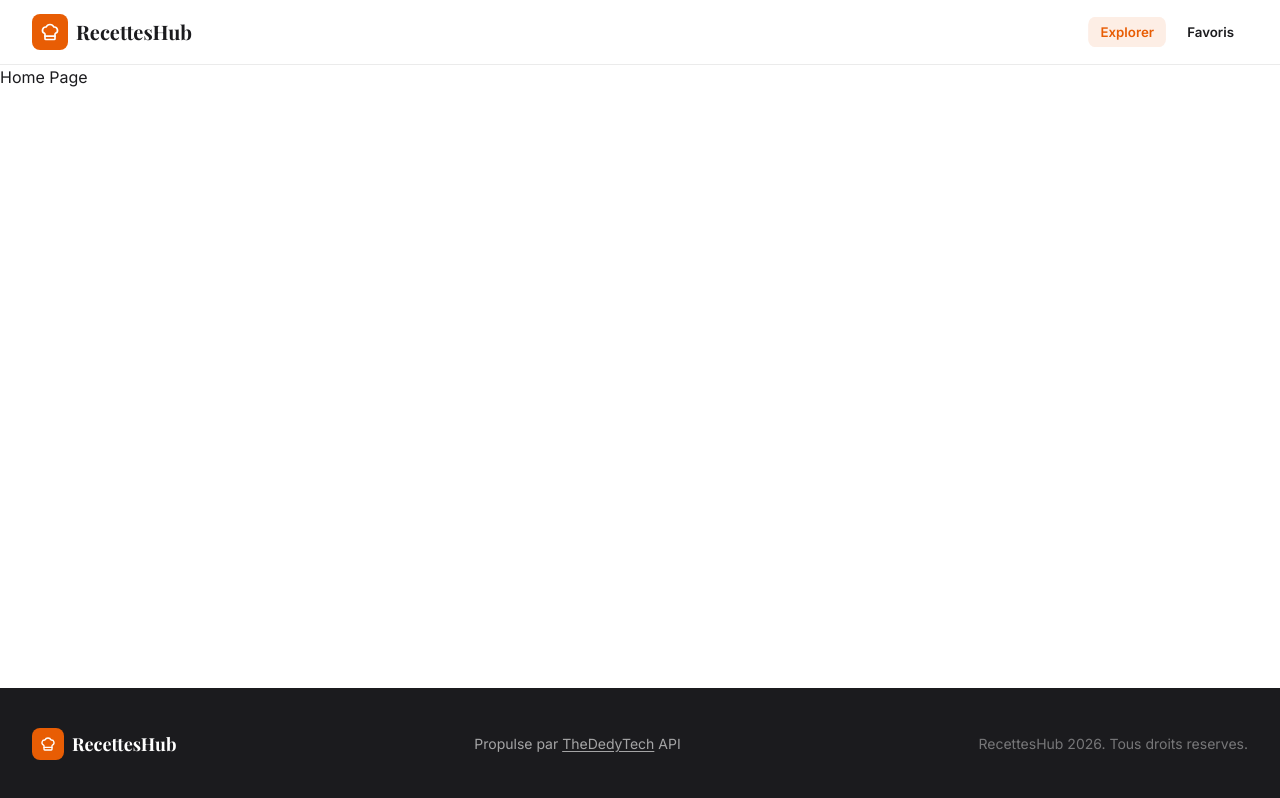
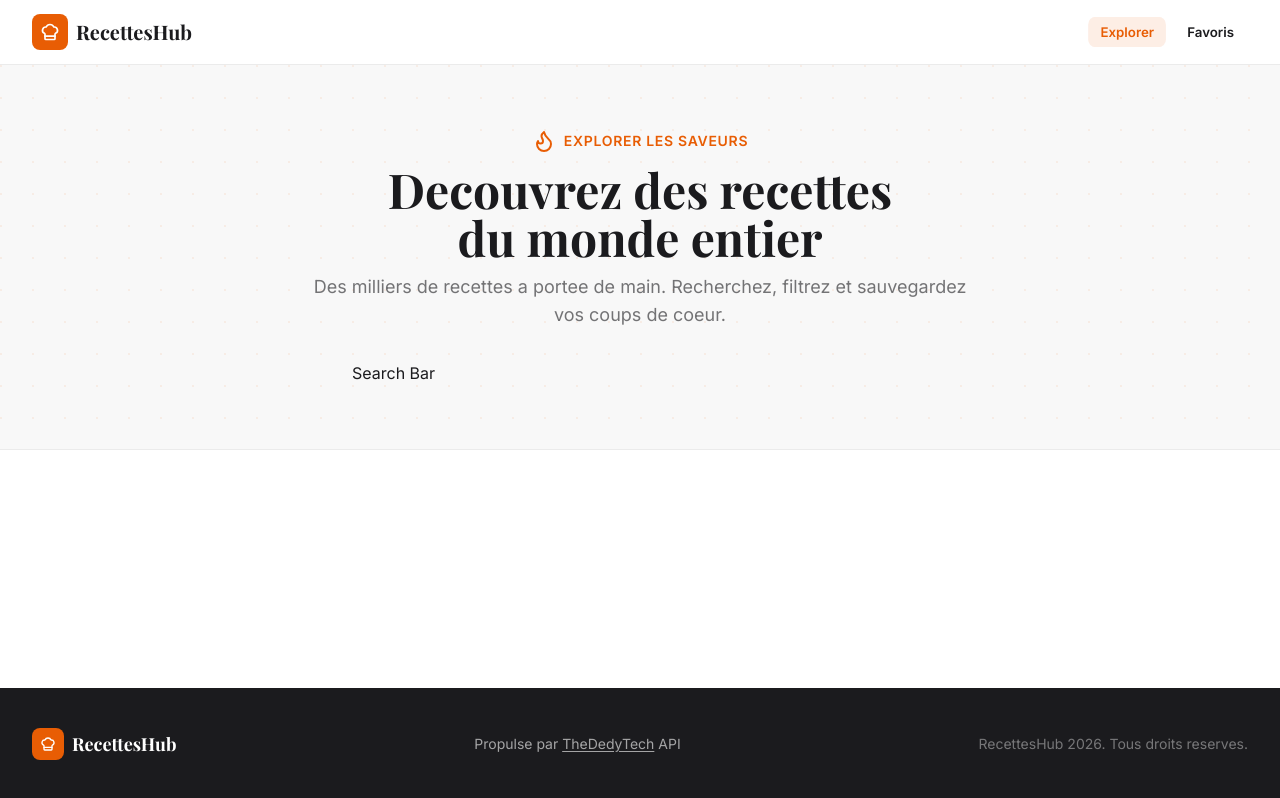
Before and after one commit to rudney5000/RecettesHub, a React (Vite) app: page / in a window 1280 px wide. Built offline with nearby package versions, Linux system fonts and the light colour scheme.

Commit message:
feat: add Hero section in home page

```diff
--- a/src/pages/HomePage.tsx
+++ b/src/pages/HomePage.tsx
@@ -1,5 +1,31 @@
+import {Flame} from "lucide-react";
+
 export function HomePage(){
     return (
-        <>Home Page</>
+        <div>
+            <section className="hero-pattern bg-base-200 border-b border-base-300">
+                <div className="max-w-7xl mx-auto px-4 sm:px-6 lg:px-8 py-12 md:py-16">
+                    <div className="text-center max-w-2xl mx-auto mb-8">
+                        <div className="flex items-center justify-center gap-2 mb-3">
+                            <Flame className="w-6 h-6 text-primary"/>
+                            <span className="text-sm font-semibold text-primary uppercase tracking-wider">
+                                Explorer les saveurs
+                            </span>
+                        </div>
+                        <h1 className="text-3xl md:text-5xl font-serif font-bold text-base-content mb-3 text-balance">
+                            Decouvrez des recettes du monde entier
+                        </h1>
+                        <p className="text-base-content/60 text-lg">
+                            Des milliers de recettes a portee de main. Recherchez, filtrez et sauvegardez vos coups de
+                            coeur.
+                        </p>
+                    </div>
+
+                    <div className="max-w-xl mx-auto">
+                        Search Bar
+                    </div>
+                </div>
+            </section>
+        </div>
     )
 }
```
